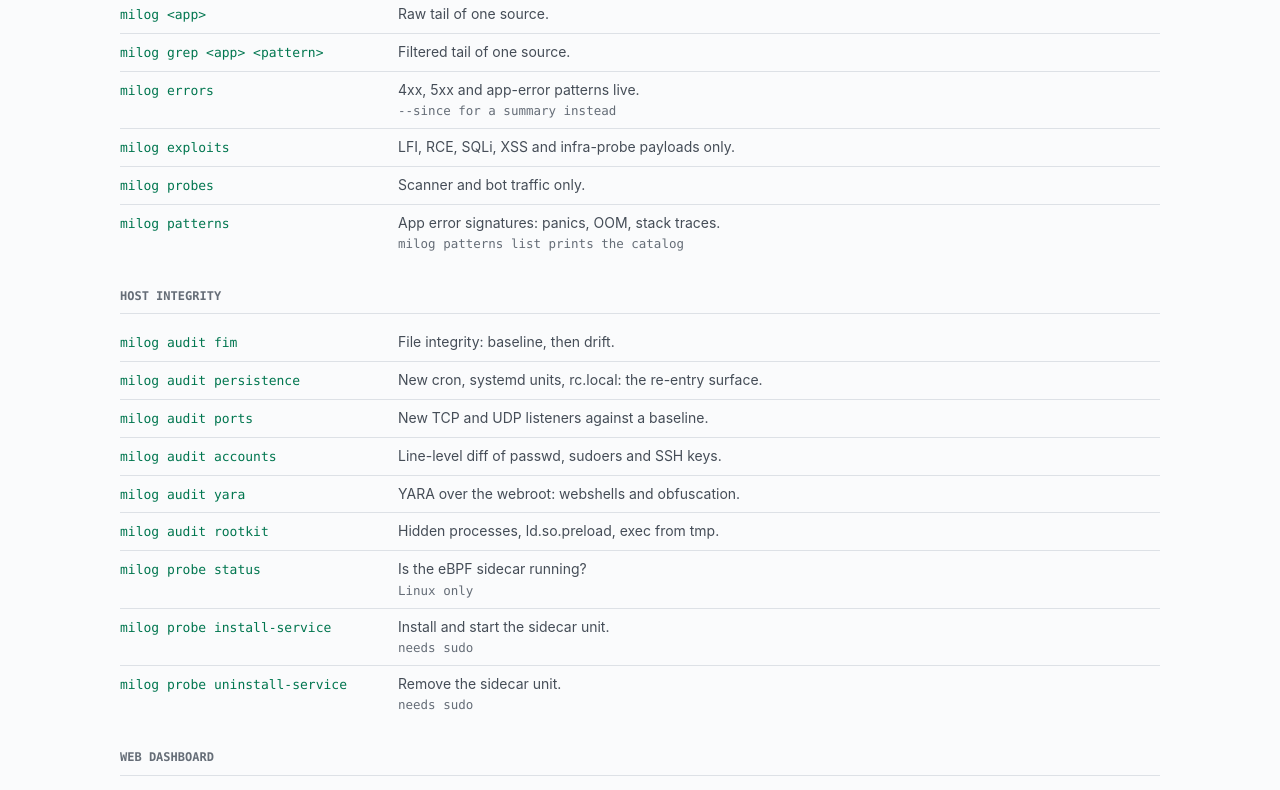
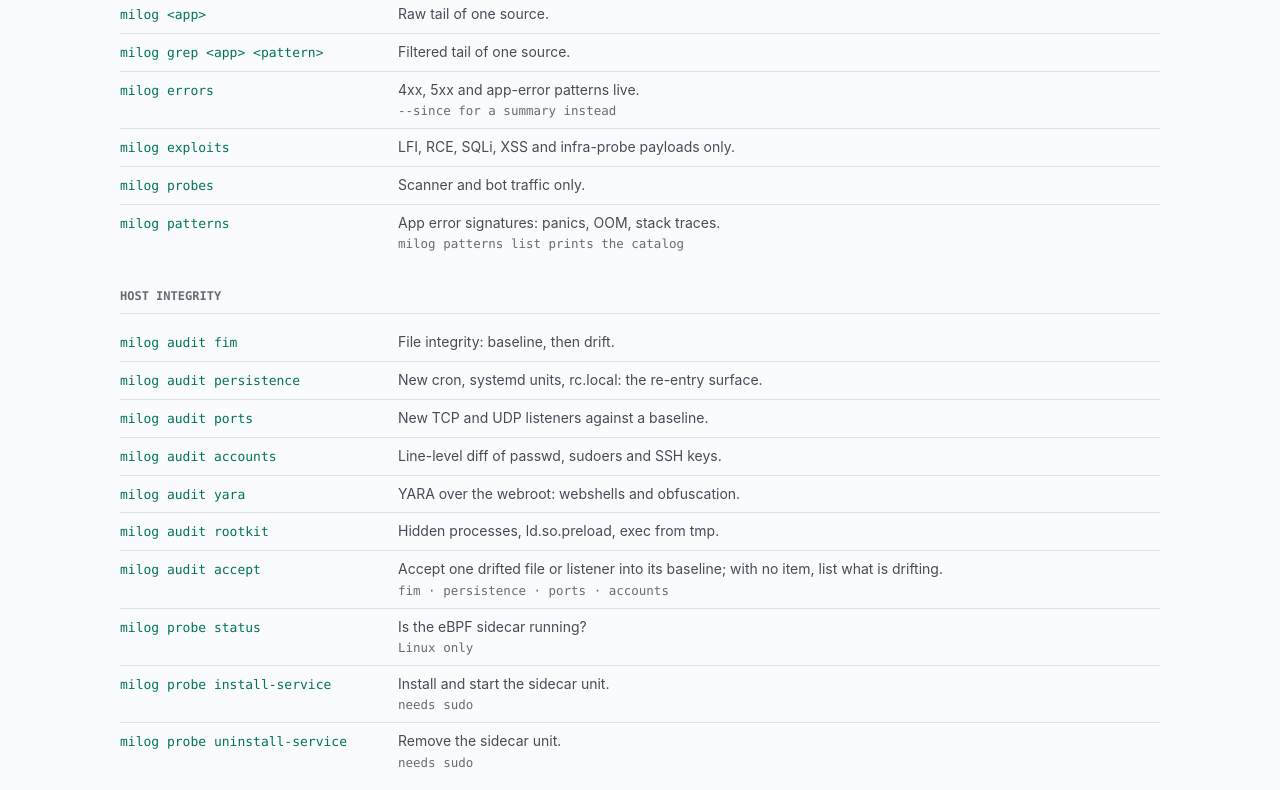
Before and after one commit to chud-lori/milog, a plain HTML site: page docs/index.html in a window 1280 px wide. Shown: the part 3512-4302 px from the top of the page. Drawn offline with Linux system fonts and the light colour scheme.

Commit message:
Add milog audit accept and say what changed in FIM, persistence and listener alerts

```diff
--- a/docs/index.html
+++ b/docs/index.html
@@ -596,6 +596,7 @@
           <div class="cmd"><dt>milog audit accounts</dt><dd>Line-level diff of passwd, sudoers and SSH keys.</dd></div>
           <div class="cmd"><dt>milog audit yara</dt><dd>YARA over the webroot: webshells and obfuscation.</dd></div>
           <div class="cmd"><dt>milog audit rootkit</dt><dd>Hidden processes, ld.so.preload, exec from tmp.</dd></div>
+          <div class="cmd"><dt>milog audit accept</dt><dd>Accept one drifted file or listener into its baseline; with no item, list what is drifting. <span class="hint">fim · persistence · ports · accounts</span></dd></div>
           <div class="cmd"><dt>milog probe status</dt><dd>Is the eBPF sidecar running? <span class="hint">Linux only</span></dd></div>
           <div class="cmd"><dt>milog probe install-service</dt><dd>Install and start the sidecar unit. <span class="hint">needs sudo</span></dd></div>
           <div class="cmd"><dt>milog probe uninstall-service</dt><dd>Remove the sidecar unit. <span class="hint">needs sudo</span></dd></div>
```
Also changed, not shown: 9 other files.
